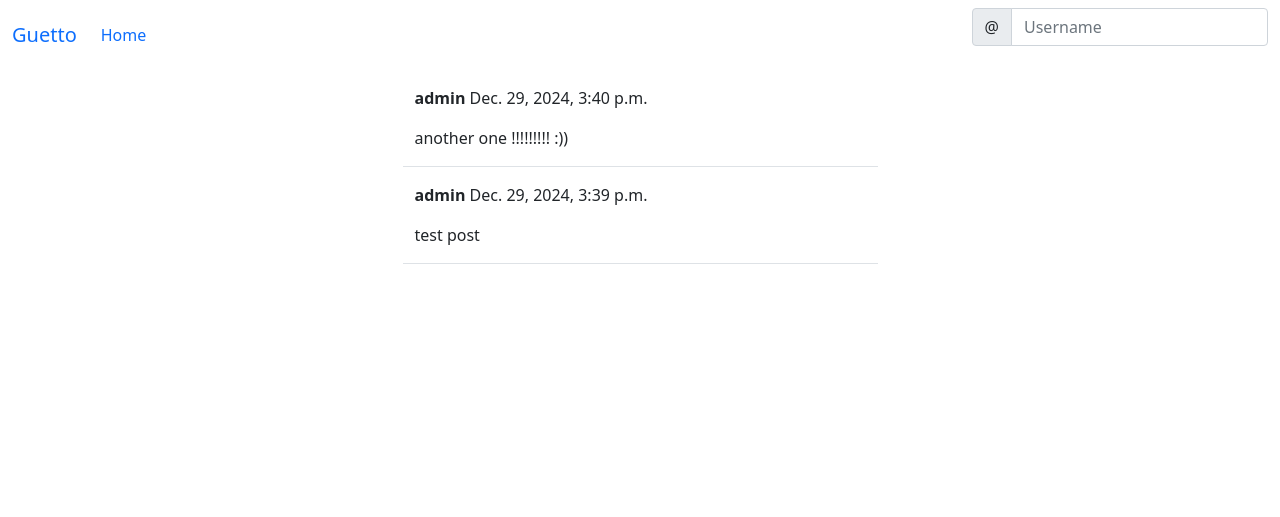
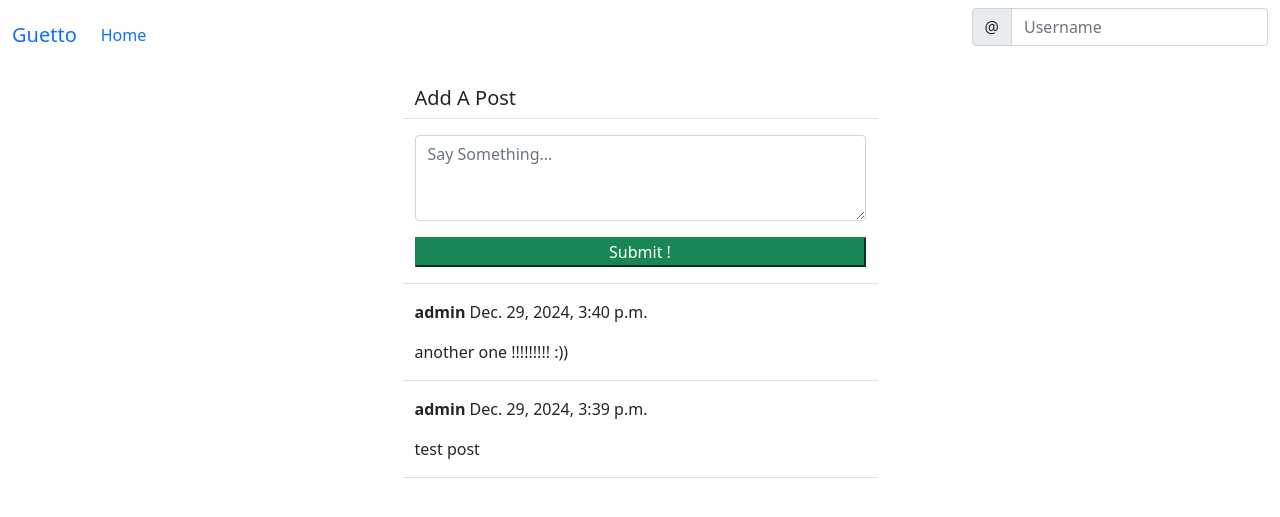
Before and after one commit to Elimen210/Social-Network-CTRI-Project, a Django app: page /social/ in a window 1280 px wide. Shown: the top 517 px of the page. Run offline with Django 3.2, Linux system fonts and the light colour scheme; data comes from the database, SQL or seed files in the repository; some libraries are stand-ins or nearby versions.

Commit message:
Update post_list.html

```diff
--- a/Guetto/social/templates/social/post_list.html
+++ b/Guetto/social/templates/social/post_list.html
@@ -3,6 +3,24 @@
 
 {% block content %}
 <div class="container">
+    <div class="row justify-content-center mt-3">
+        <div class="col-md-5 col-sm-12 border-bottom">
+            <h5>Add A Post</h5>
+        </div>
+    </div>
+
+    <div class="row justify-content-center mt-3">
+        <div class="col-md-5 col-sm-12 border-bottom">
+            <form method="post">
+                {% csrf_token %}
+                {{ form | crispy }}
+                <div class="d-grid gap-2">
+                    <button class="btnb btn-success mt-3">Submit !</button>
+                </div>
+            </form>
+        </div>
+    </div>
+
     {% for post in post_list %}
     <div class="row justify-content-center mt-3">
         <div class="col-md-5 col-sm-12 border-bottom">
```
